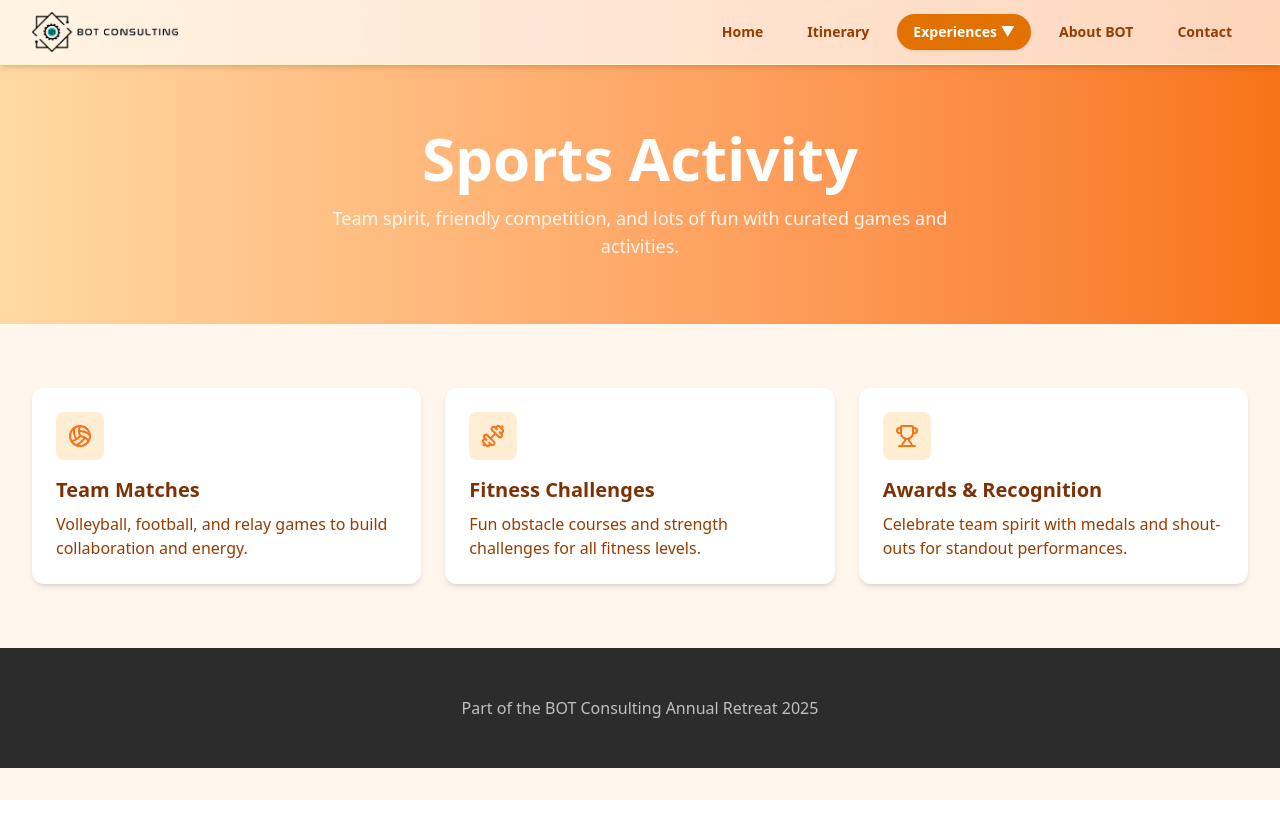
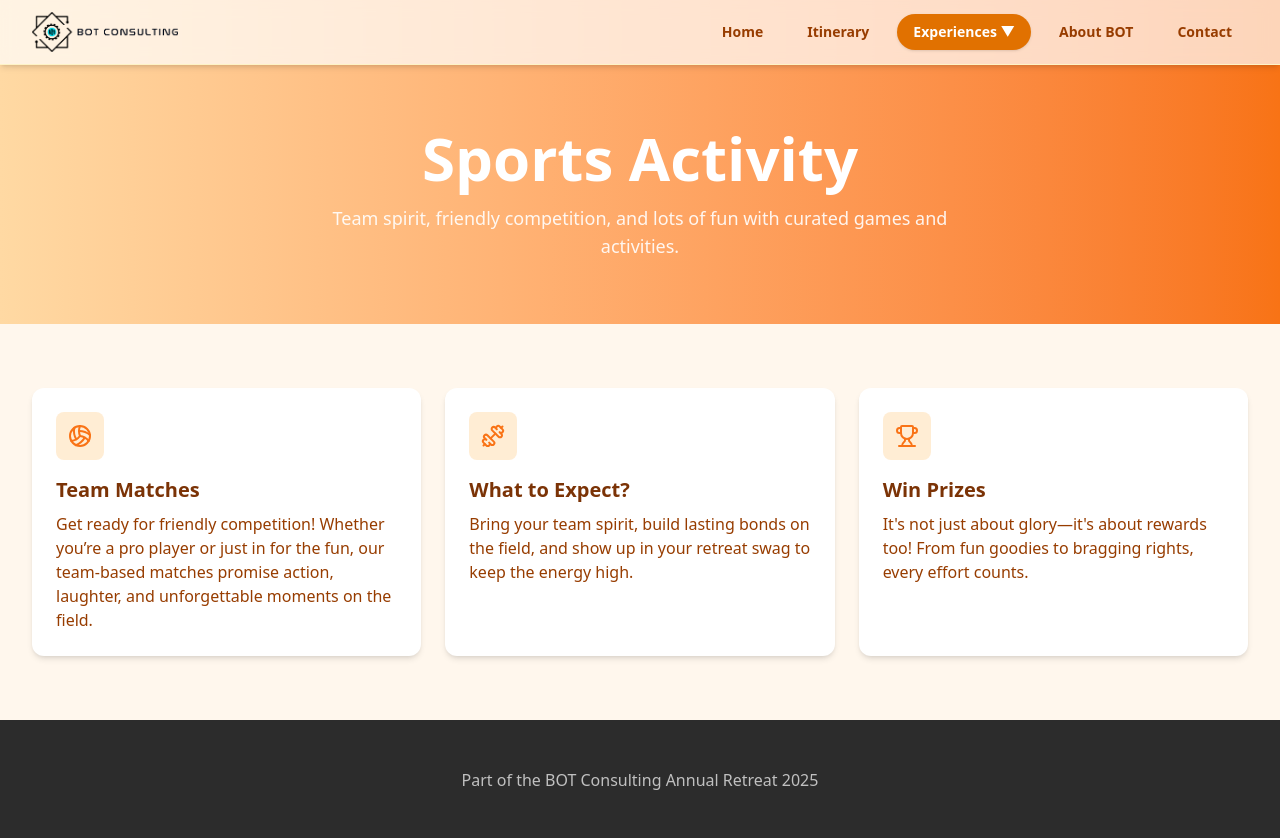
Before and after one commit to theharshdadhich/retreat, a Next.js app: page /sports in a window 1280 px wide. Before the commit the page ends 800 px from the top, so only its background shows below. Built offline with nearby package versions, Linux system fonts and the light colour scheme; a web font is replaced by a local one.

Commit message:
updated sports page

```diff
--- a/src/app/sports/page.tsx
+++ b/src/app/sports/page.tsx
@@ -22,21 +22,21 @@ export default function SportsPage() {
               <Volleyball className="text-[#F97316]" />
             </div>
             <h3 className="text-xl font-semibold text-amber-900 mb-2">Team Matches</h3>
-            <p className="text-amber-800">Volleyball, football, and relay games to build collaboration and energy.</p>
+            <p className="text-amber-800">Get ready for friendly competition! Whether you’re a pro player or just in for the fun, our team-based matches promise action, laughter, and unforgettable moments on the field.</p>
           </div>
           <div className="bg-white rounded-xl shadow-md p-6">
             <div className="w-12 h-12 rounded-lg bg-orange-100 flex items-center justify-center mb-4">
               <Dumbbell className="text-[#F97316]" />
             </div>
-            <h3 className="text-xl font-semibold text-amber-900 mb-2">Fitness Challenges</h3>
-            <p className="text-amber-800">Fun obstacle courses and strength challenges for all fitness levels.</p>
+            <h3 className="text-xl font-semibold text-amber-900 mb-2">What to Expect?</h3>
+            <p className="text-amber-800">Bring your team spirit, build lasting bonds on the field, and show up in your retreat swag to keep the energy high.</p>
           </div>
           <div className="bg-white rounded-xl shadow-md p-6">
             <div className="w-12 h-12 rounded-lg bg-orange-100 flex items-center justify-center mb-4">
               <Trophy className="text-[#F97316]" />
             </div>
-            <h3 className="text-xl font-semibold text-amber-900 mb-2">Awards & Recognition</h3>
-            <p className="text-amber-800">Celebrate team spirit with medals and shout-outs for standout performances.</p>
+            <h3 className="text-xl font-semibold text-amber-900 mb-2">Win Prizes</h3>
+            <p className="text-amber-800">It&apos;s not just about glory—it&apos;s about rewards too! From fun goodies to bragging rights, every effort counts.</p>
           </div>
         </div>
       </section>
```
